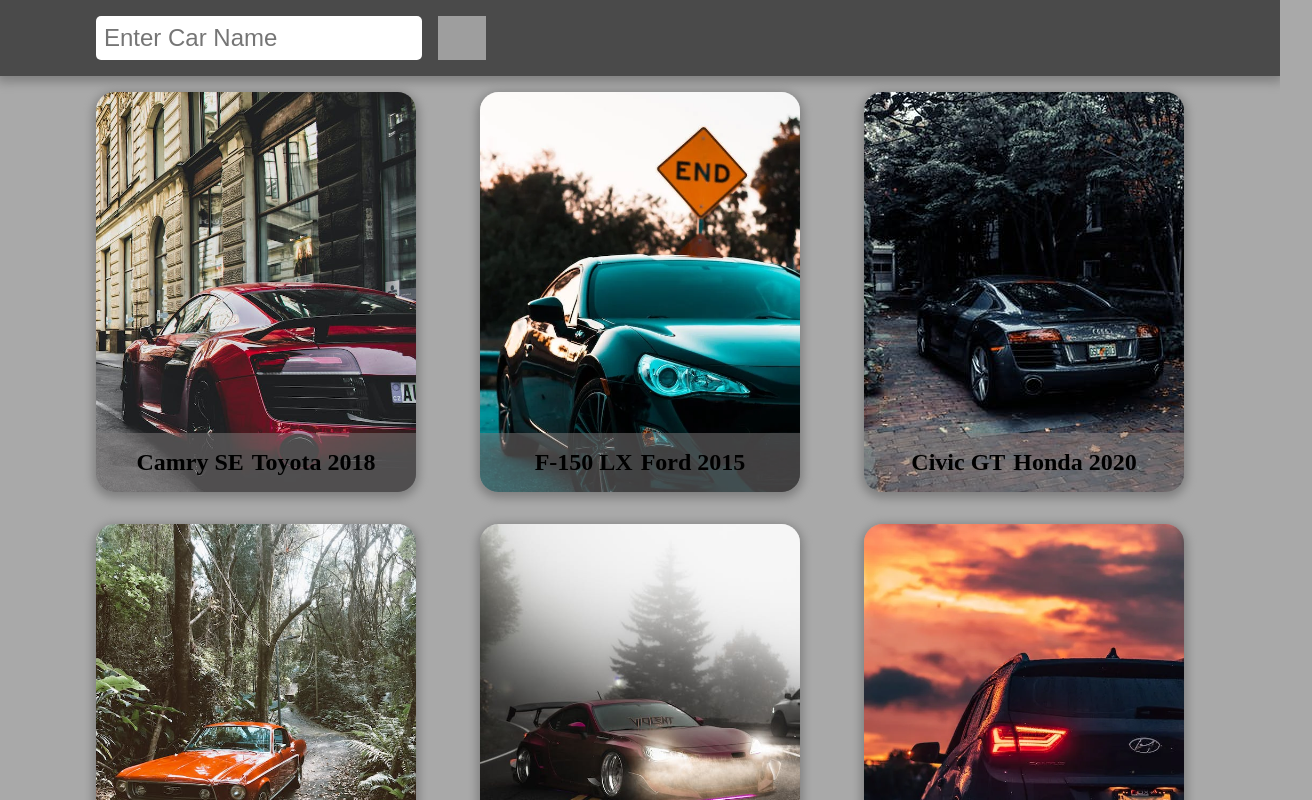
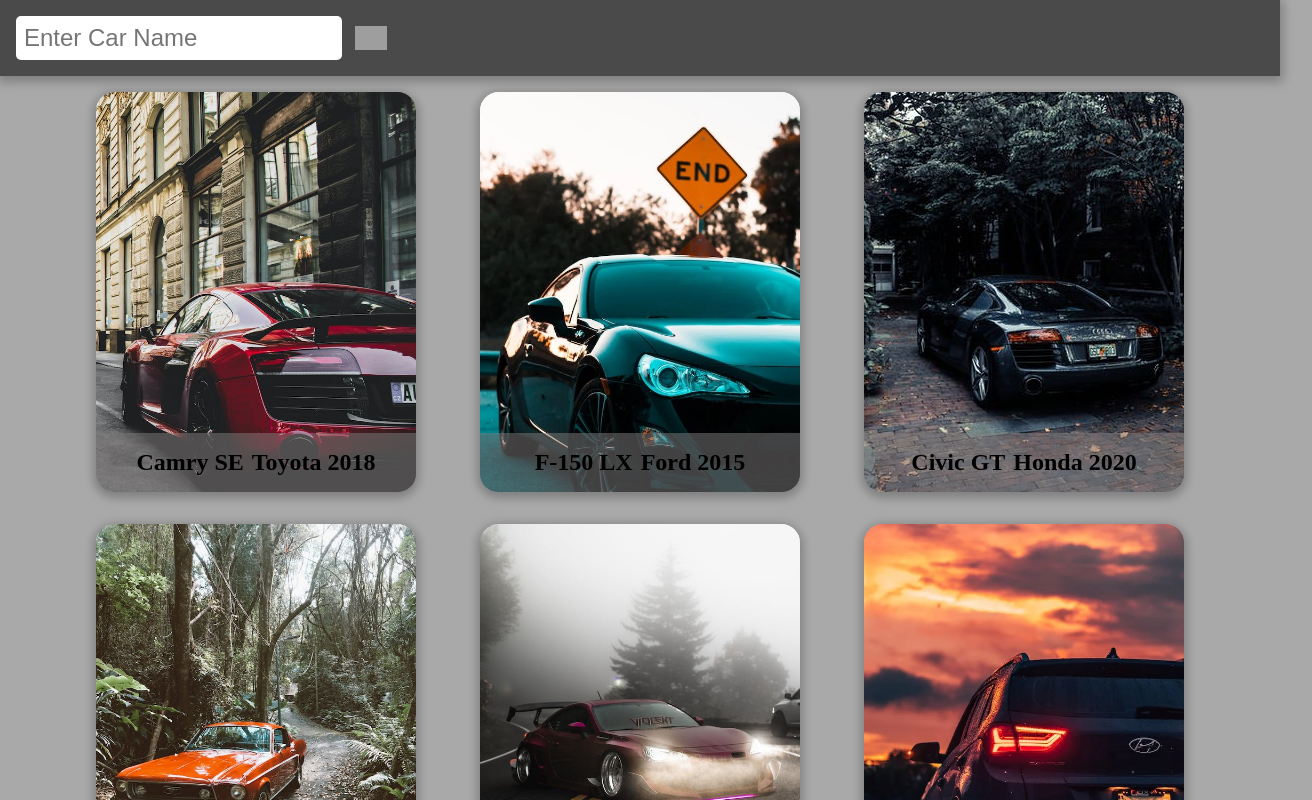
Before and after one commit to endvidous/Car-Gallery-App, a React (Vite) app: page / in a window 1280 px wide. Shown: the top 800 px of the page, 1312 px wide, since content can reach past the window. Built offline with nearby package versions, Linux system fonts and the light colour scheme; grey boxes are pictures that could not be loaded; a web font is replaced by a local one.

Commit message:
Important Search And Css changes

```diff
--- a/package.json
+++ b/package.json
@@ -10,6 +10,8 @@
     "preview": "vite preview"
   },
   "dependencies": {
+    "@preact/signals-react": "^1.3.8",
+    "fuse.js": "^7.0.0",
     "react": "^18.2.0",
     "react-dom": "^18.2.0",
     "react-router-dom": "^6.16.0"
--- a/src/Components/CarList.jsx
+++ b/src/Components/CarList.jsx
@@ -5,6 +5,7 @@
 import '../Css/index.css';
 import SearchBar from './SearchBar';
 import { useState } from 'react';
+import Fuse from 'fuse.js';
 
 
 const CarList = () => {
@@ -17,15 +18,26 @@
   const [searchTerm, setSearchTerm] = useState('');
   const [filteredCars, setFilteredCars] = useState(carsData.cars);
 
+  //fuse options for fuzzy search
+  const fuseOptions = {
+    keys: ['CarName', 'Model', 'Brand', 'Year'],
+    includeScore: true,
+    shouldSort: true,
+    threshold: 1,
+  };
+
+  const fuse = new Fuse(carsData.cars, fuseOptions);
+
   // Handle search input change
   const handleSearch = (e) => {
     const newSearchTerm = e.target.value;
     setSearchTerm(newSearchTerm);
 
-    // Filter the cars based on the new search term
-    const newFilteredCars = carsData.cars.filter((car) =>
-      car.CarName.toLowerCase().includes(newSearchTerm.toLowerCase())
-    );
+  //find the filtered cars
+  const newFilteredCars = newSearchTerm === '' ?
+    carsData.cars :
+    fuse.search(newSearchTerm.toLowerCase().replaceAll(" ","")).map((result) => result.item);
+
 
     // Update the filteredCars state
     setFilteredCars(newFilteredCars);
--- a/src/Css/index.css
+++ b/src/Css/index.css
@@ -1,8 +1,10 @@
 @import url('https://rsms.me/inter/inter.css');
 
-body{
+body {
   margin: 0;
   padding: 0;
+  width: 100%;
+  height: 100%;
   background-color: darkgray;
 }
 
@@ -17,9 +19,11 @@
 }
 .search-bar-main{
   display: flex;
-
+  align-items: center;
+  justify-content: flex-start;
+  width: 100%;
   padding: 1rem;
-  margin: 0 5rem;
+  margin: 0;
 }
 
 .search-input{
@@ -32,14 +36,18 @@
   border: none;
 }
 
-.search-input:active, .search-input:focus{
-  outline: none;
+.search-input:active, .search-input:focus, .search-input:hover{
+  outline: 2px solid black;
 }
 
 .search-button{
-  width: 3rem;
+  width: 2rem;
   height: auto;
-  margin: 0 1rem;
+  margin-inline: 0.8rem;
+}
+
+.search-button:hover{
+  transform:scale(120%);
 }
 
 /*Pagination*/
@@ -149,8 +157,9 @@
 
 /*Car List*/
 .CarList{
-  padding: none;
-  margin: none;
+  padding: 0;
+  margin: 0;
+  width: clamp(29.33vh, 100%, 100%)
 }
 
 .cars-container{
@@ -158,6 +167,7 @@
   flex-flow: row wrap;
   justify-content: center;
   align-items: center;
+  overflow: hidden;
 }
 
 .row-cars{
```
Also changed, not shown: 1 other file (tests, documents, lock files or other folders).
